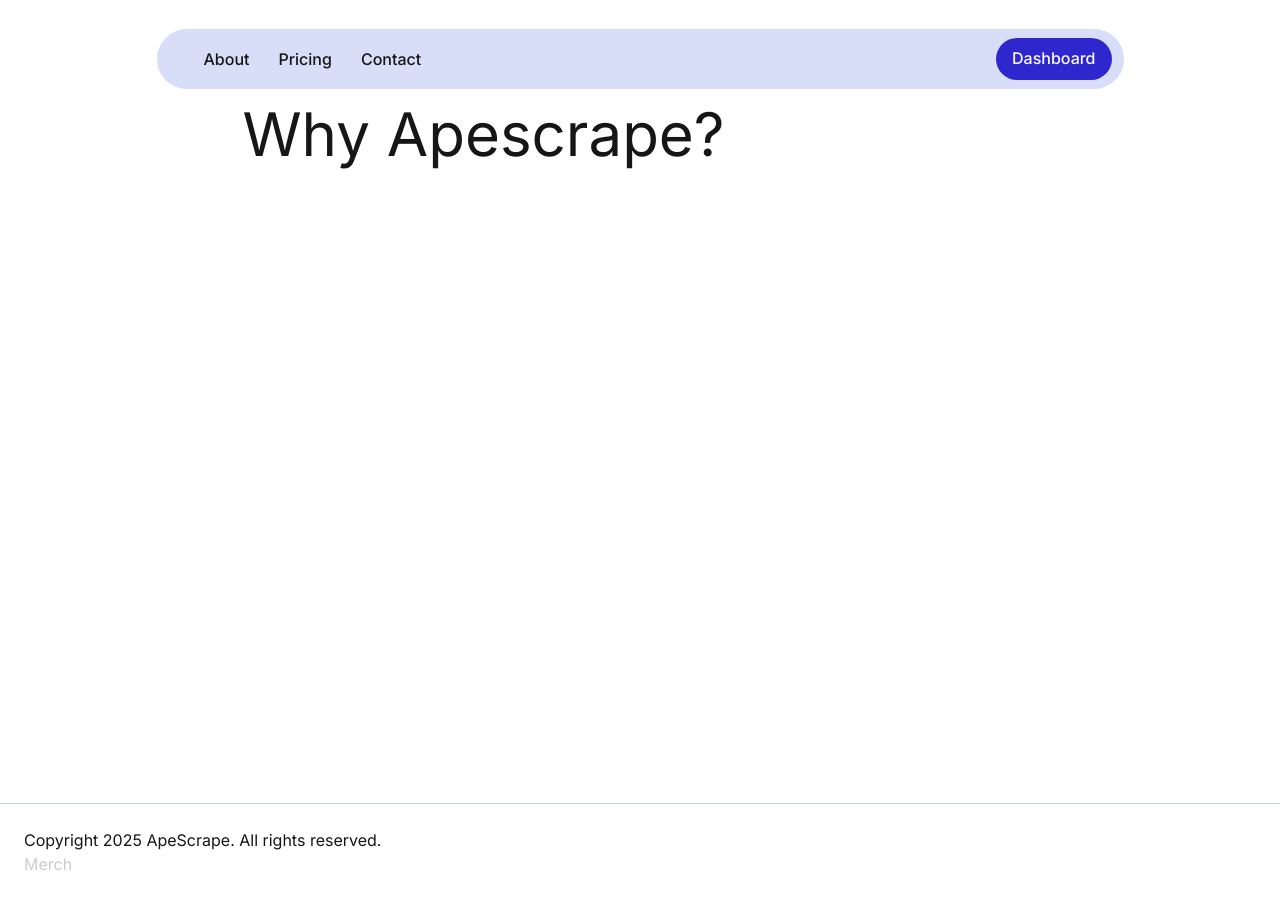
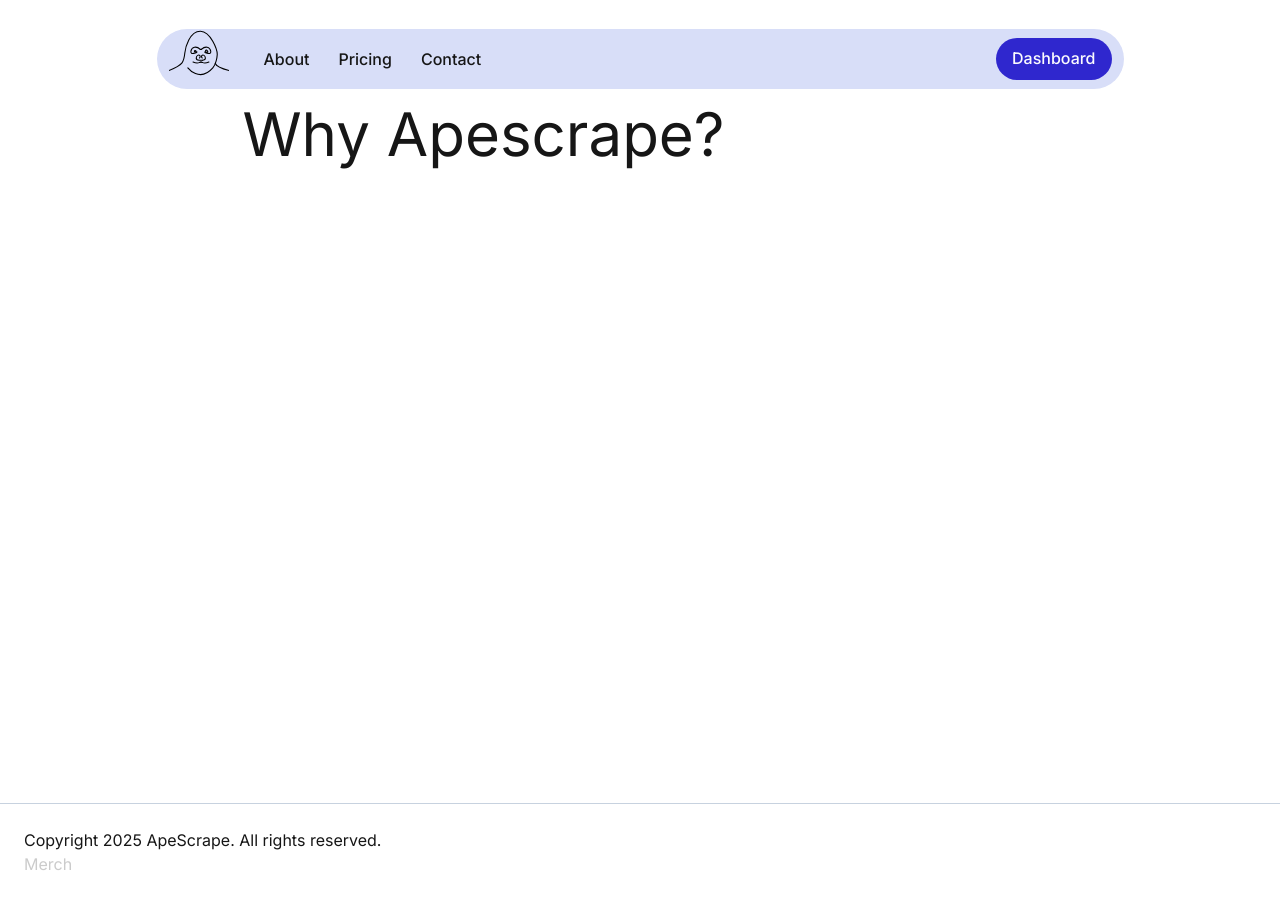
Before and after one commit to 5-quid-coders/apescrape-site, a Jekyll site: the page built from index.html, in a window 1280 px wide. Built offline with Jekyll 4.4.1, drawn with Linux system fonts in a browser that asks for light colours.

Commit message:
Set logo height

```diff
--- a/_includes/navbar.html
+++ b/_includes/navbar.html
@@ -1,5 +1,5 @@
 <nav class="text-[16px] font-medium rounded-full bg-[#D8DEF8] mx-auto mt-[29px] flex flex-row items-center justify-between max-w-[967px] w-full h-[60px] px-[12px] py-0 gap-0 border-0 shadow-none">
-  <a href="/" class="mr-[35px]">
+  <a href="/" class="mr-[35px] h-full aspect-square">
     <img src="/assets/logo.svg" alt="">
   </a>
   <div class="flex items-center gap-[29px]">
--- a/index.html
+++ b/index.html
@@ -6,6 +6,8 @@
 <div class="max-w-[967px] w-full">
   <div id="why-apescrape" class="flex flex-col w-full gap-[40px]">
     <h3 class="text-[60px] mx-auto">Why Apescrape?</h3>
-    <div class="flex flex-col sm:flex-row gap-[1rem]"></div>
+    <div class="flex flex-col sm:flex-row gap-[1rem]">
+      <div class="w-full "></div>
+    </div>
   </div>
 </div>
```
Also changed, not shown: assets/css/tailwind.css.
